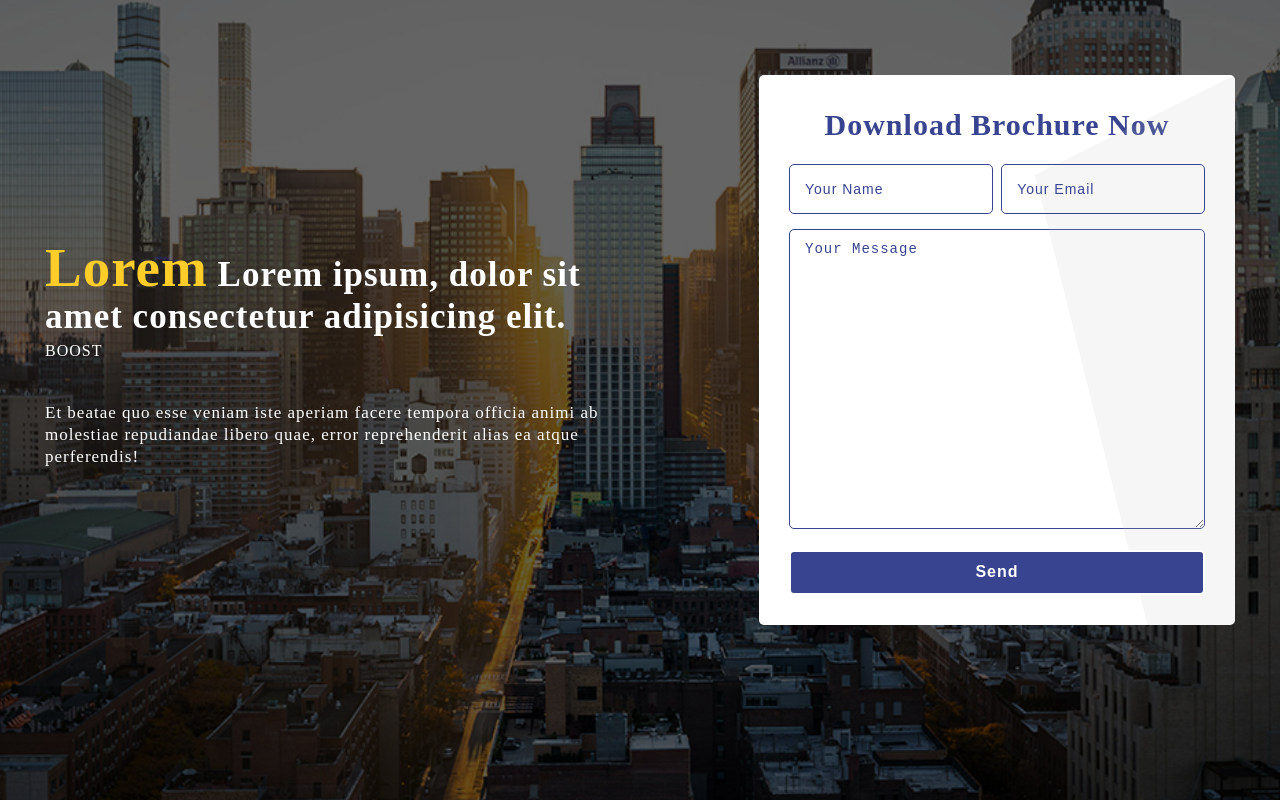
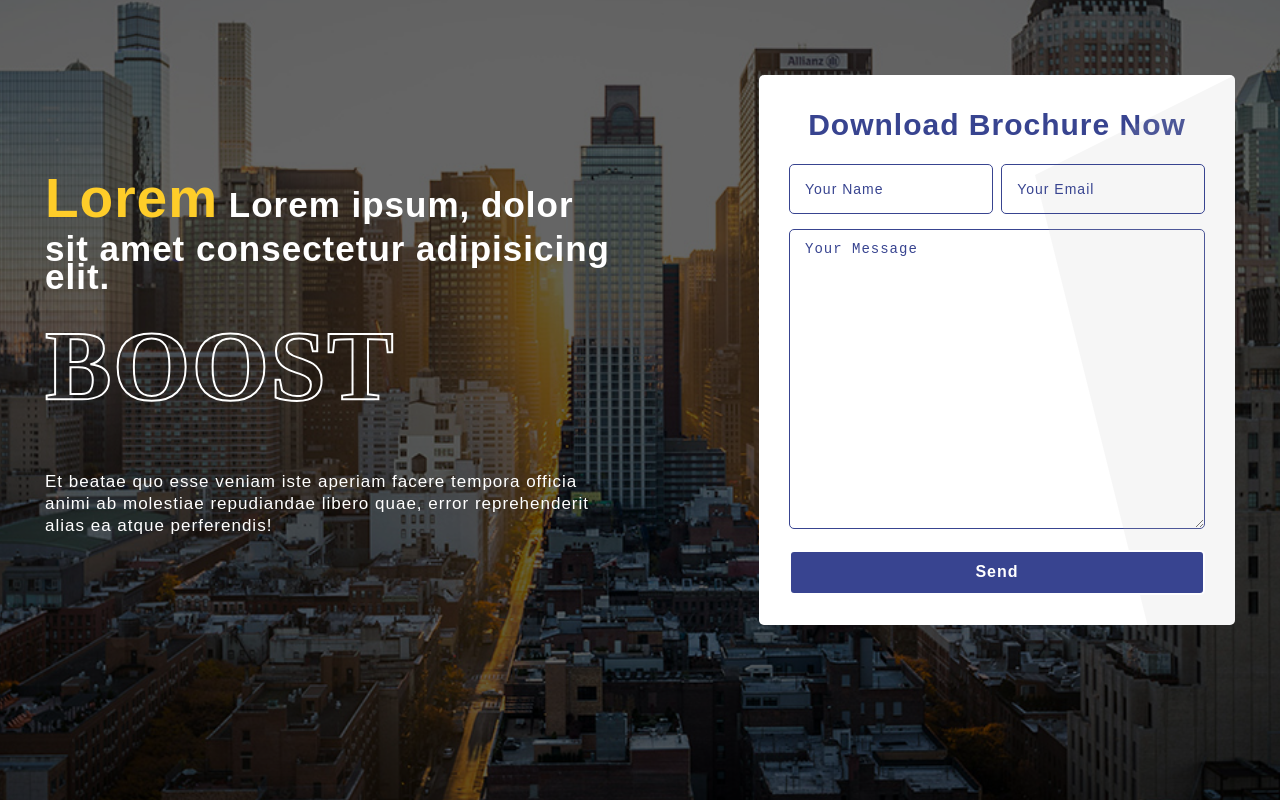
Before and after one commit to Creative-Monk-Team/Auramah-Valley, a React (Vite) app: page / in a window 1280 px wide. Built offline with nearby package versions, Linux system fonts and the light colour scheme.

Commit message:
banner02/FontsApplied02

```diff
--- a/src/App.css
+++ b/src/App.css
@@ -36,3 +36,28 @@ h2 {
 p {
   font-size: 15px;
 }
+
+@font-face {
+  font-family: 'Ardent-Sans';
+  src: url('/src//assets/fonts/Ardent-Sans\ book.otf') format('otf'),
+       url('/src//assets/fonts/Ardent-Sans\ book.otf') format('otf');
+  font-weight: normal;
+  font-style: normal;
+}
+
+@font-face {
+  font-family: 'Nordhead';
+  src: url('/src//assets//fonts//Nordhead\ Typeface.otf') format('otf'),
+       url('/src//assets//fonts//Nordhead\ Typeface.otf') format('otf');
+  font-weight: normal;
+  font-style: normal;
+}
+
+h1, h2, h3 {
+  font-family: 'Ardent-Sans', sans-serif;
+}
+
+/* Apply the second font (Open Sans) to headings */
+p {
+  font-family: 'Nordhead', sans-serif;
+}
--- a/src/styles/Banner.module.css
+++ b/src/styles/Banner.module.css
@@ -386,3 +386,10 @@
       font-size: 30px;
     }
   }
+  .outlinedText {
+    font-size: 100px; /* Adjust font size as needed */
+    font-weight: bold;
+    color: transparent;
+    -webkit-text-stroke: 2px white; /* Outline color */
+    position: relative;
+  }
```
Also changed, not shown: src/assets/fonts/Ardent-Sans book.otf (added), src/assets/fonts/Nordhead Typeface.otf (added).
